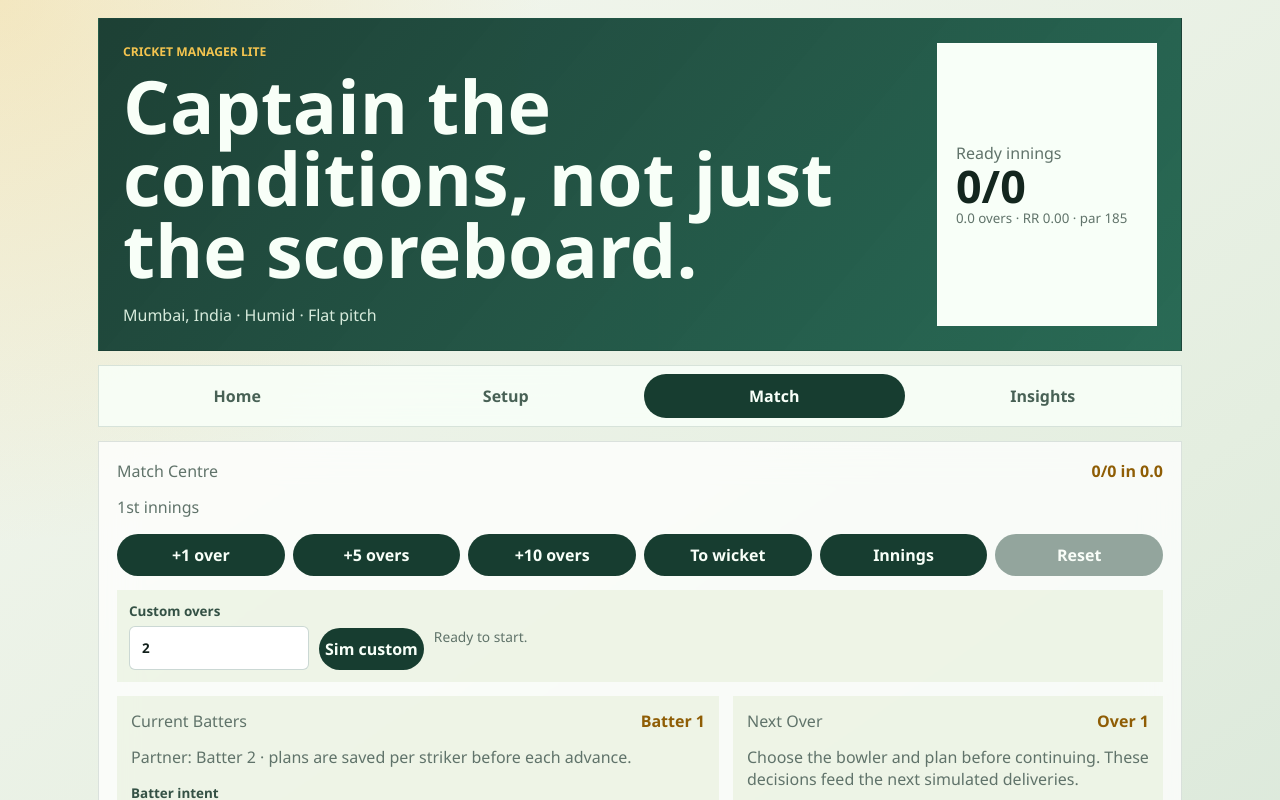
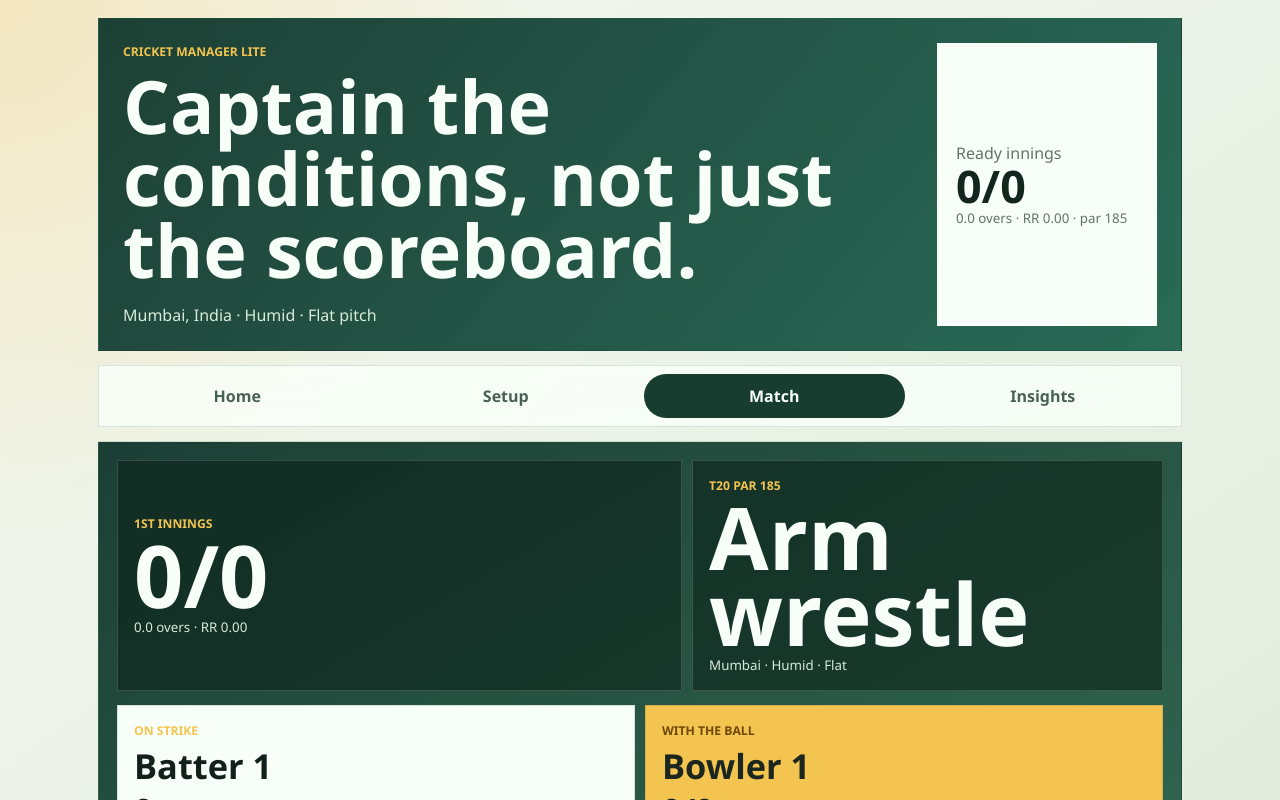
Before and after one commit to ars-codelab/cricket-manager-lite, a Svelte app: page / in a window 1280 px wide. Both pictures are taken after a click on the button "Match". Shown: the top 800 px of the page. Built offline with nearby package versions, Linux system fonts and the light colour scheme.

Commit message:
feat: add live match stream screen

```diff
--- a/src/App.svelte
+++ b/src/App.svelte
@@ -85,6 +85,7 @@
   let saveMessage = 'No saved setup loaded.'
   let importInput: HTMLInputElement | null = null
   let customOvers = 2
+  let streamMode: 'ball' | 'over' = 'ball'
   let lastSimulationKey = ''
   let lastNextBallKey = ''
   let nextBowlerId = ''
@@ -137,13 +138,23 @@
   $: activeBatters = progress.batting.filter((batter) => batter.balls > 0 || batter.dismissal).slice(0, 8)
   $: activeBowlers = progress.bowling.filter((bowler) => bowler.balls > 0 || bowler.wides > 0 || bowler.noBalls > 0)
   $: recentBalls = result.scorecard.balls.slice(-18)
+  $: ballStream = recentBalls.slice().reverse()
+  $: overStream = buildOverStream(result.scorecard.balls).slice(-6).reverse()
   $: isComplete = inningsState.completed
   $: currentStriker = isComplete ? null : result.scorecard.batting[inningsState.strikerIndex]
   $: currentPartner = isComplete ? null : result.scorecard.batting[inningsState.nonStrikerIndex]
+  $: currentBowler = result.scorecard.bowling.find((bowler) => bowler.id === nextBowlerId) ?? result.scorecard.bowling[0]
   $: currentOverNumber = Math.floor(inningsState.legalBalls / 6)
   $: inningsLabel = `${ordinal(inningsState.inningsNumber)} innings`
   $: chaseLabel = typeof inningsState.targetScore === 'number' ? `Target ${inningsState.targetScore}` : 'No target'
   $: matchResult = firstInningsResult && isComplete && inningsState.inningsNumber === 2 ? buildMatchResult(firstInningsResult, result) : null
+  $: requiredRate =
+    typeof inningsState.targetScore === 'number'
+      ? (Math.max(inningsState.targetScore - progress.score, 0) / Math.max((inningsState.maxLegalBalls - inningsState.legalBalls) / 6, 0.1)).toFixed(2)
+      : null
+  $: recentRuns = recentBalls.slice(-12).reduce((total, ball) => total + ball.totalRuns, 0)
+  $: recentWickets = recentBalls.slice(-12).filter((ball) => ball.wicketType).length
+  $: momentumLabel = recentWickets >= 2 ? 'Bowling surge' : recentRuns >= 18 ? 'Batting charge' : recentRuns >= 10 ? 'Batting edge' : 'Arm wrestle'
   $: nextBallKey = `${lastSimulationKey}-${progress.legalBalls}-${progress.wickets}-${currentStriker?.id ?? 'complete'}`
   $: if (nextBallKey !== lastNextBallKey) {
     const storedPlan = currentStriker?.id ? batterPlans[currentStriker.id] : null
@@ -158,6 +169,26 @@
   $: venueSummary = `${venue.city}, ${venue.country} · ${weather} · ${pitch} pitch`
 
   const bowlingOvers = (balls: number) => `${Math.floor(balls / 6)}.${balls % 6}`
+  const strikeRate = (batter: BatterScore | null) => (batter && batter.balls > 0 ? ((batter.runs / batter.balls) * 100).toFixed(1) : '0.0')
+  const economyRate = (bowler: BowlerFigures | undefined) => (bowler && bowler.balls > 0 ? (bowler.runs / (bowler.balls / 6)).toFixed(2) : '0.00')
+  const deliveryLabel = (runs: number) => (runs === 0 ? 'dot' : `${runs}`)
+
+  const buildOverStream = (balls: SimulationResult['scorecard']['balls']) => {
+    const overs: { over: number; runs: number; wickets: number; balls: string[] }[] = []
+    let legalBalls = 0
+
+    for (const ball of balls) {
+      const overNumber = Math.floor(legalBalls / 6)
+      const over = overs[overNumber] ?? { over: overNumber + 1, runs: 0, wickets: 0, balls: [] }
+      over.runs += ball.totalRuns
+      if (ball.wicketType) over.wickets += 1
+      over.balls.push(ball.wicketType ? 'W' : ball.extraType ? ball.extraType : deliveryLabel(ball.runsBat))
+      overs[overNumber] = over
+      if (ball.legal) legalBalls += 1
+    }
+
+    return overs.filter((over) => over.balls.length)
+  }
 
   const ordinal = (value: number) => {
     if (value === 1) return '1st'
@@ -621,23 +652,51 @@
   {/if}
 
   {#if view === 'match'}
-    <section class="scorecard-panel">
-      <div class="panel-heading">
-        <span>Match Centre</span>
-        <strong>{progress.score}/{progress.wickets} in {progress.overs}</strong>
+    <section class="scorecard-panel match-stage">
+      <div class="match-scorebug">
+        <div>
+          <span>{inningsLabel}</span>
+          <strong>{progress.score}/{progress.wickets}</strong>
+          <small>{progress.overs} overs · RR {progress.runRate}{requiredRate ? ` · Req ${requiredRate}` : ''}</small>
+        </div>
+        <div>
+          <span>{typeof inningsState.targetScore === 'number' ? chaseLabel : `${format} par ${par}`}</span>
+          <strong>{momentumLabel}</strong>
+          <small>{venue.city} · {weather} · {pitch}</small>
+        </div>
       </div>
-      <p class="muted">{inningsLabel}{typeof inningsState.targetScore === 'number' ? ` · ${chaseLabel}` : ''}</p>
 
-      <div class="sim-controls">
-        <button type="button" on:click={() => revealOvers(1)} disabled={isComplete}>+1 over</button>
-        <button type="button" on:click={() => revealOvers(5)} disabled={isComplete}>+5 overs</button>
-        <button type="button" on:click={() => revealOvers(10)} disabled={isComplete}>+10 overs</button>
-        <button type="button" on:click={revealNextWicket} disabled={isComplete}>To wicket</button>
+      <div class="match-dashboard">
+        <article class="matchup-card striker">
+          <span>On strike</span>
+          <strong>{currentStriker?.name ?? 'Innings complete'}</strong>
+          <div class="stat-line">
+            <b>{currentStriker?.runs ?? 0}</b>
+            <small>{currentStriker?.balls ?? 0} balls · SR {strikeRate(currentStriker)}</small>
+          </div>
+          <small>{currentPartner?.name ? `Partner ${currentPartner.name} ${currentPartner.runs} (${currentPartner.balls})` : 'No partner'}</small>
+        </article>
+
+        <article class="matchup-card bowler">
+          <span>With the ball</span>
+          <strong>{currentBowler?.name ?? 'Bowler'}</strong>
+          <div class="stat-line">
+            <b>{currentBowler?.wickets ?? 0}/{currentBowler?.runs ?? 0}</b>
+            <small>{bowlingOvers(currentBowler?.balls ?? 0)} ov · Econ {economyRate(currentBowler)}</small>
+          </div>
+          <small>{liveBowlingLength} · {liveBowlingLine} · {liveField}</small>
+        </article>
+      </div>
+
+      <div class="tempo-bar">
+        <button class="primary-action" type="button" on:click={() => revealOvers(1)} disabled={isComplete}>Play over</button>
+        <button type="button" on:click={() => revealOvers(5)} disabled={isComplete}>+5</button>
+        <button type="button" on:click={revealNextWicket} disabled={isComplete}>Wicket</button>
         <button type="button" on:click={() => advanceSimulation('innings')} disabled={isComplete}>Innings</button>
         <button type="button" on:click={resetInnings} disabled={result.scorecard.balls.length === 0}>Reset</button>
       </div>
 
-      <div class="custom-sim">
+      <div class="custom-sim compact-sim">
         <label>
           Custom overs
           <input bind:value={customOvers} min="1" max="30" type="number" />
@@ -645,6 +704,49 @@
         <button type="button" on:click={() => revealOvers(Number(customOvers) || 1)} disabled={isComplete}>Sim custom</button>
         <span>{result.scorecard.balls.length === 0 ? 'Ready to start.' : isComplete ? 'Innings complete.' : `${result.scorecard.balls.length} events simulated.`}</span>
       </div>
+
+      <article class="game-stream">
+        <div class="stream-heading">
+          <div>
+            <span>Live stream</span>
+            <strong>{streamMode === 'ball' ? 'Ball by ball' : 'Over by over'}</strong>
+          </div>
+          <div class="stream-toggle" aria-label="Stream mode">
+            <button class:active={streamMode === 'ball'} type="button" on:click={() => (streamMode = 'ball')}>Ball</button>
+            <button class:active={streamMode === 'over'} type="button" on:click={() => (streamMode = 'over')}>Over</button>
+          </div>
+        </div>
+
+        {#if streamMode === 'ball'}
+          <div class="stream-list">
+            {#if ballStream.length}
+              {#each ballStream as ball}
+                <div class:wicket-row={Boolean(ball.wicketType)} class:boundary-row={ball.runsBat === 4 || ball.runsBat === 6} class="stream-row">
+                  <b>{ball.over}</b>
+                  <span>{ball.wicketType ? 'Wicket' : ball.extraType ? ball.extraType : deliveryLabel(ball.runsBat)}</span>
+                  <small>{ball.commentary}</small>
+                </div>
+              {/each}
+            {:else}
+              <p class="muted">Awaiting first ball.</p>
+            {/if}
+          </div>
+        {:else}
+          <div class="stream-list">
+            {#if overStream.length}
+              {#each overStream as over}
+                <div class:wicket-row={over.wickets > 0} class:boundary-row={over.runs >= 10} class="stream-row over-row">
+                  <b>Over {over.over}</b>
+                  <span>{over.runs}/{over.wickets}</span>
+                  <small>{over.balls.join(' · ')}</small>
+                </div>
+              {/each}
+            {:else}
+              <p class="muted">Awaiting first over.</p>
+            {/if}
+          </div>
+        {/if}
+      </article>
 
       {#if isComplete && inningsState.inningsNumber === 1}
         <div class="custom-sim">
--- a/src/app.css
+++ b/src/app.css
@@ -300,6 +300,226 @@ input {
   margin-top: 14px;
 }
 
+.match-stage {
+  display: grid;
+  gap: 14px;
+  background:
+    linear-gradient(150deg, rgba(18, 55, 45, 0.96), rgba(32, 92, 68, 0.9) 48%, rgba(236, 247, 228, 0.88) 49%),
+    repeating-linear-gradient(90deg, rgba(255, 255, 255, 0.06) 0 1px, transparent 1px 30px);
+}
+
+.match-scorebug {
+  display: grid;
+  grid-template-columns: 1.2fr 1fr;
+  gap: 10px;
+  color: #f8fff8;
+}
+
+.match-scorebug > div {
+  display: grid;
+  gap: 5px;
+  min-height: 118px;
+  align-content: center;
+  padding: 16px;
+  border: 1px solid rgba(248, 255, 248, 0.16);
+  background: rgba(9, 31, 24, 0.58);
+}
+
+.match-scorebug span,
+.matchup-card span,
+.stream-heading span {
+  color: #f3c44f;
+  font-size: 0.76rem;
+  font-weight: 900;
+  letter-spacing: 0;
+  text-transform: uppercase;
+}
+
+.match-scorebug strong {
+  font-size: clamp(2.8rem, 8vw, 5.4rem);
+  line-height: 0.88;
+}
+
+.match-scorebug small,
+.matchup-card small {
+  color: #d8eadc;
+}
+
+.match-dashboard {
+  display: grid;
+  grid-template-columns: repeat(2, minmax(0, 1fr));
+  gap: 10px;
+}
+
+.matchup-card {
+  display: grid;
+  gap: 10px;
+  min-height: 158px;
+  align-content: center;
+  padding: 16px;
+  border: 1px solid rgba(23, 66, 52, 0.14);
+}
+
+.matchup-card.striker {
+  background: #f8fff8;
+  color: #12201b;
+}
+
+.matchup-card.bowler {
+  background: #f3c44f;
+  color: #1b261f;
+}
+
+.matchup-card strong {
+  font-size: clamp(1.35rem, 4vw, 2.15rem);
+  line-height: 1;
+}
+
+.matchup-card.bowler span {
+  color: #6d4805;
+}
+
+.matchup-card.striker small {
+  color: #60736a;
+}
+
+.matchup-card.bowler small {
+  color: #4e3d16;
+}
+
+.stat-line {
+  display: flex;
+  gap: 12px;
+  align-items: baseline;
+}
+
+.stat-line b {
+  font-size: 2.1rem;
+  line-height: 1;
+}
+
+.tempo-bar {
+  display: grid;
+  grid-template-columns: 1.4fr repeat(4, minmax(0, 0.72fr));
+  gap: 8px;
+}
+
+.tempo-bar button,
+.stream-toggle button {
+  min-height: 44px;
+  border-radius: 999px;
+  background: rgba(248, 255, 248, 0.92);
+  color: #173d30;
+  font-weight: 900;
+}
+
+.tempo-bar .primary-action {
+  background: #f3c44f;
+  color: #1f271f;
+}
+
+.tempo-bar button:disabled {
+  cursor: not-allowed;
+  opacity: 0.45;
+}
+
+.compact-sim {
+  margin-bottom: 0;
+}
+
+.game-stream {
+  padding: 14px;
+  background: rgba(248, 255, 248, 0.9);
+  border: 1px solid rgba(23, 66, 52, 0.14);
+}
+
+.stream-heading {
+  display: flex;
+  justify-content: space-between;
+  gap: 12px;
+  align-items: center;
+  margin-bottom: 12px;
+}
+
+.stream-heading > div:first-child {
+  display: grid;
+  gap: 3px;
+}
+
+.stream-heading strong {
+  color: #173d30;
+  font-size: 1.35rem;
+}
+
+.stream-toggle {
+  display: grid;
+  grid-template-columns: repeat(2, minmax(64px, 1fr));
+  gap: 6px;
+  padding: 4px;
+  background: #e9f2df;
+}
+
+.stream-toggle button {
+  min-height: 36px;
+  border-radius: 0;
+  background: transparent;
+  color: #60736a;
+}
+
+.stream-toggle button.active {
+  background: #173d30;
+  color: #f8fff8;
+}
+
+.stream-list {
+  display: grid;
+  gap: 8px;
+  max-height: 326px;
+  overflow: auto;
+  padding-right: 4px;
+}
+
+.stream-row {
+  display: grid;
+  grid-template-columns: 58px minmax(68px, auto) 1fr;
+  gap: 10px;
+  align-items: center;
+  min-height: 54px;
+  padding: 10px;
+  background: #ffffff;
+  border-left: 5px solid #cbded1;
+  color: #173d30;
+}
+
+.stream-row b {
+  color: #60736a;
+  font-size: 0.82rem;
+}
+
+.stream-row span {
+  color: #12201b;
+  font-weight: 900;
+  text-transform: uppercase;
+}
+
+.stream-row small {
+  color: #4a5d52;
+}
+
+.stream-row.boundary-row {
+  border-left-color: #f3c44f;
+  background: #fff8dc;
+}
+
+.stream-row.wicket-row {
+  border-left-color: #853626;
+  background: #fff1ea;
+}
+
+.over-row small {
+  word-break: break-word;
+}
+
 .sim-controls {
   display: grid;
   grid-template-columns: repeat(6, minmax(0, 1fr));
@@ -469,6 +689,9 @@ input {
   .insight-grid,
   .scorecard-grid,
   .sim-controls,
+  .match-scorebug,
+  .match-dashboard,
+  .tempo-bar,
   .custom-sim,
   .live-plan {
     grid-template-columns: 1fr;
@@ -488,6 +711,36 @@ input {
 
   .score-tile {
     min-width: 0;
+  }
+
+  .match-stage {
+    padding: 10px;
+  }
+
+  .match-scorebug strong {
+    font-size: 3.1rem;
+  }
+
+  .matchup-card {
+    min-height: 130px;
+  }
+
+  .tempo-bar {
+    grid-template-columns: 1.4fr repeat(2, minmax(0, 0.8fr));
+  }
+
+  .tempo-bar button:nth-child(n + 4) {
+    display: none;
+  }
+
+  .stream-heading {
+    align-items: stretch;
+    flex-direction: column;
+  }
+
+  .stream-row {
+    grid-template-columns: 48px 72px 1fr;
+    gap: 8px;
   }
 
   .home-grid {
```
Also changed, not shown: 1 other file (tests, documents, lock files or other folders).
